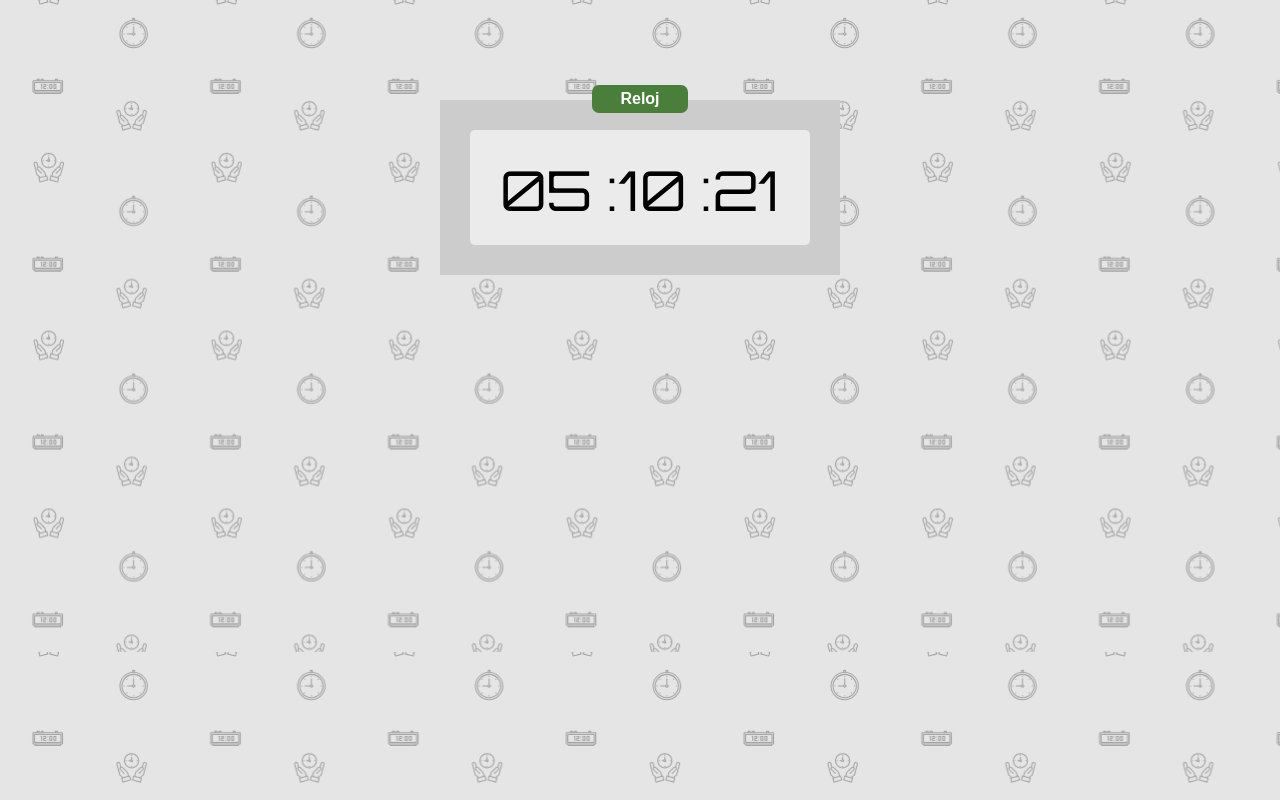
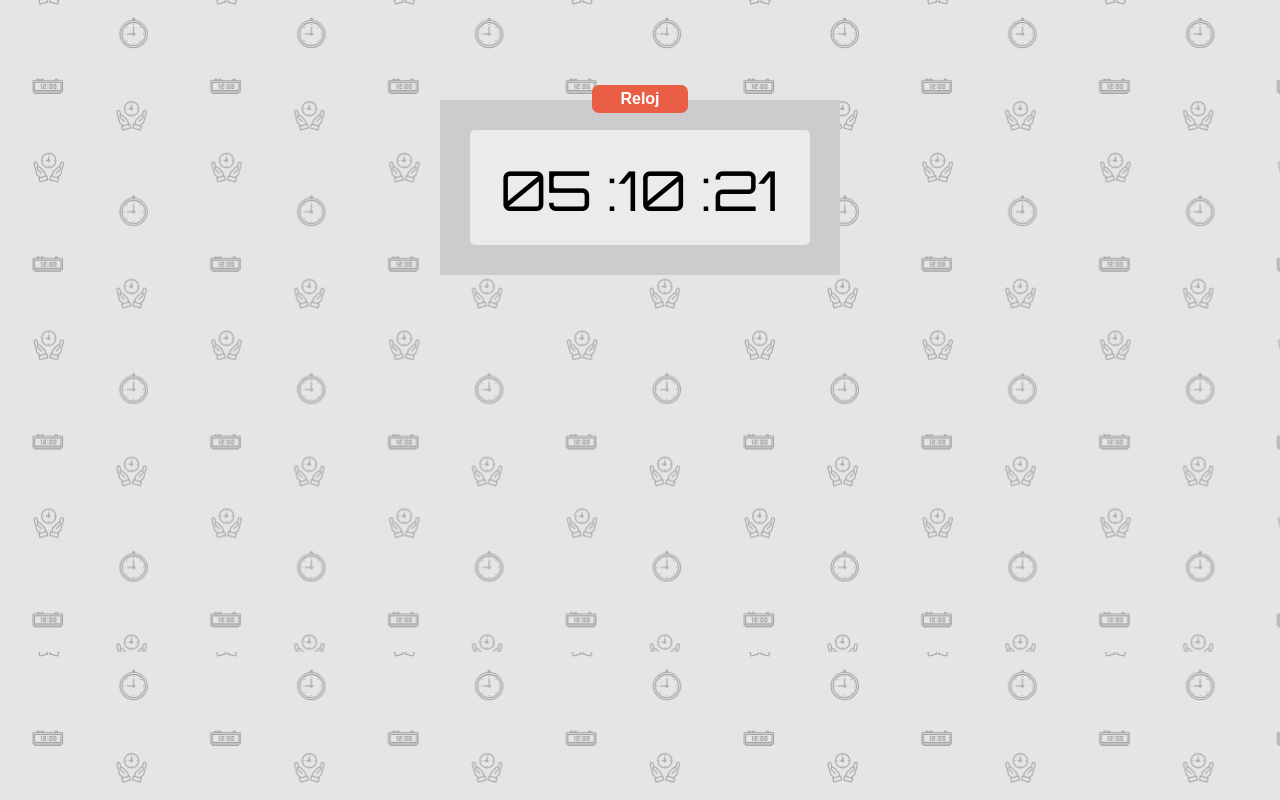
Before and after one commit to leomoyano/Digital-clock, a plain HTML site: page index.html in a window 1280 px wide. Drawn offline with Linux system fonts and the light colour scheme.

Commit message:
Cambio de color en .badge

```diff
--- a/style.css
+++ b/style.css
@@ -23,7 +23,7 @@ body {
 .badge {
     text-align: center;
     width: 96px;
-    background: #497e3b;
+    background: #e95e45;
     color: white;
     padding: 5px 18px;
     font-family: sans-serif;
```
